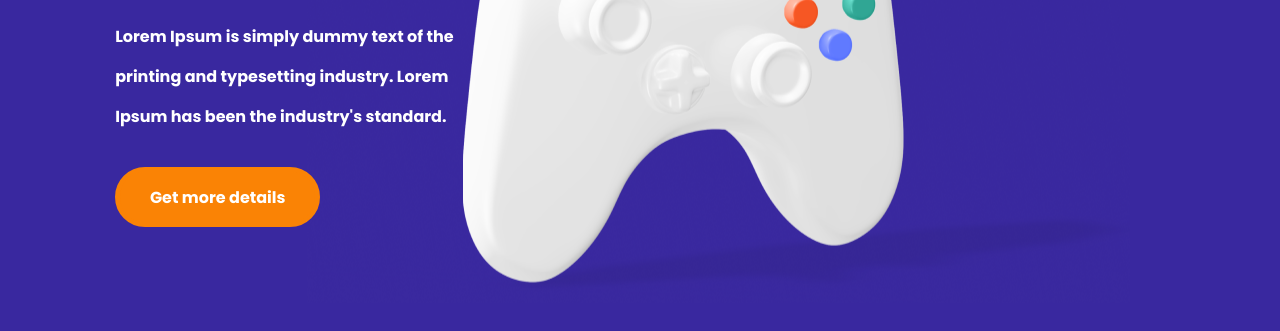
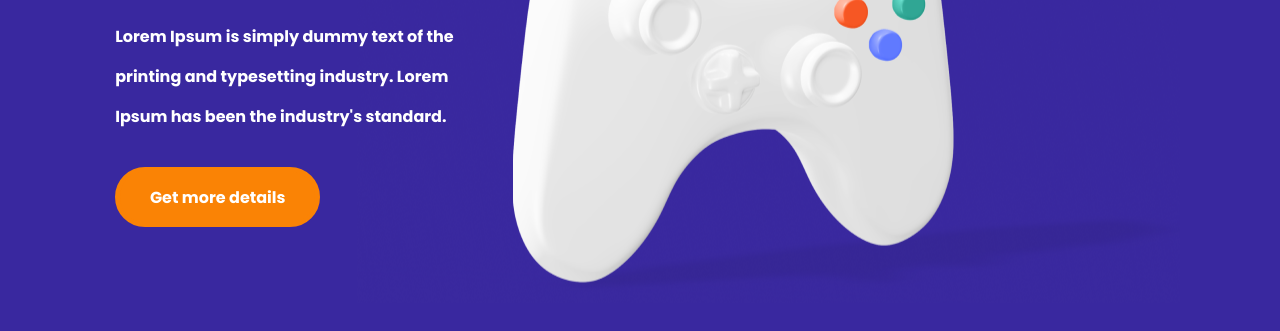
Before and after one commit to rostgameboy/Game-Project, a plain HTML site: page index.html in a window 1280 px wide. Shown: the part 469-800 px from the top of the page. Drawn offline with Linux system fonts and the light colour scheme.

Commit message:
Update style.css

```diff
--- a/style.css
+++ b/style.css
@@ -14,7 +14,7 @@ a{
 .background{
     background-image: url(gamepad.png);
     background-repeat: no-repeat;
-    background-position: right 150px top;
+    background-position: right 100px top;
 }
 header{
     display: flex;
```
